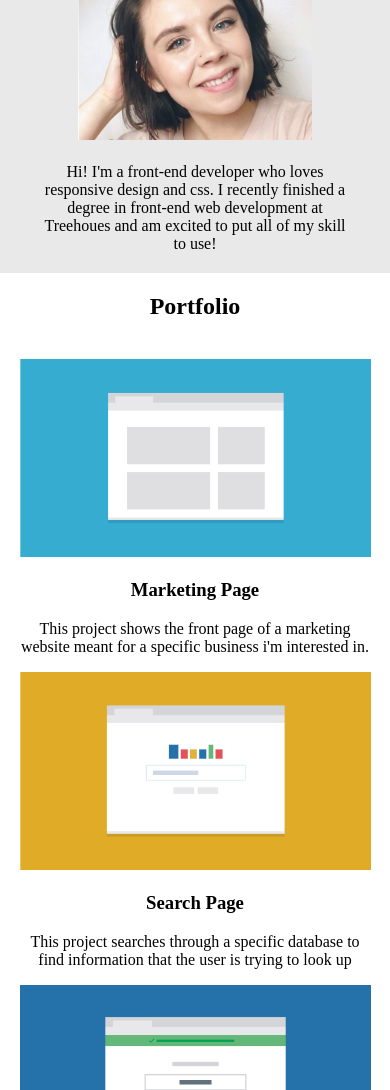
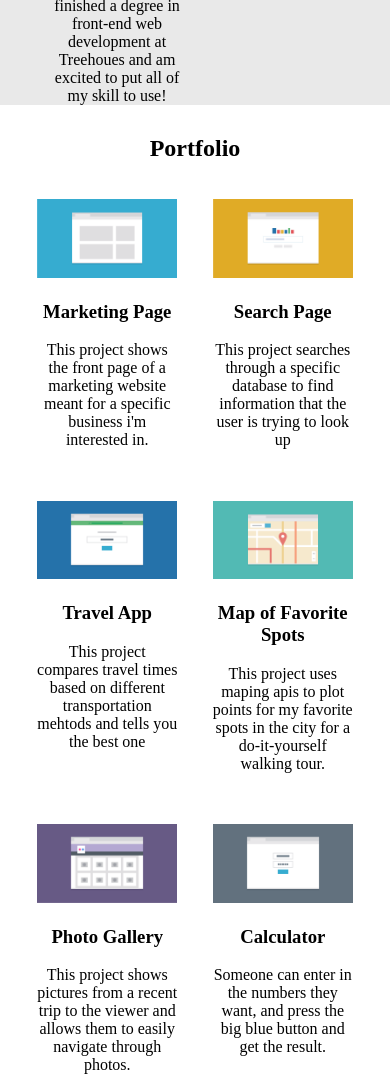
Before and after one commit to Jessgibbins/Techdegree-Project-2, a plain HTML site: page index.html in a window 390 px wide. Shown: the part 272-1362 px from the top of the page. Drawn offline with Linux system fonts and the light colour scheme.

Commit message:
Added tablet media query

```diff
--- a/index.html
+++ b/index.html
@@ -15,14 +15,14 @@
                 </ul>
         </nav>
 
-        <header>
+        <header class="header clearfix">
             <img src="responsive-layout/images/profile.jpg" alt="Jess Gibbins" class="profile-img">
             <p>Hi! I'm a front-end developer who loves responsive design and css. I recently finished a degree in front-end web development at Treehoues and am excited to put all of my skill to use!</p>
         </header>
 
         <section class="portfolio" id="portfolio-section">
             <h2>Portfolio</h2>
-            <ul class="projects">
+            <ul class="projects clearfix">
                 <li class="marketing-page">
                     <img src="responsive-layout/images/portfolio-1.png" alt="Marketing Page">
                     <h3>Marketing Page</h3>
--- a/style.css
+++ b/style.css
@@ -1,3 +1,7 @@
+* {
+    box-sizing: border-box;
+}
+
 /* Typography */
 
 h1,
@@ -107,3 +111,43 @@ h4 {
 .scroll-up {
     float: right;
 }
+
+/* Media Query for Tablets */
+
+@media (min-height: 768px) {
+    nav li {
+        display: inline-block;
+    }
+    .profile-img {
+        float: right;
+        margin: 0;
+        width: 40%;
+        padding: 20px;
+    }
+    header p {
+        float: left;
+        padding: 0;
+        width: 60%;
+        padding-left: 50px;
+        padding-top: 75px;
+        padding-right: 50px;
+    }
+    .portfolio h2 {
+        margin-top: 30px;
+    }
+    .projects {
+        padding-top: 0;
+        margin-top: 0;
+    }
+    .projects li {
+        float: left;
+        width: 40%;
+        margin: 5%;
+    }
+}
+
+.clearfix::after {
+    content: "";
+    clear: both;
+    display: table;
+  }
```
